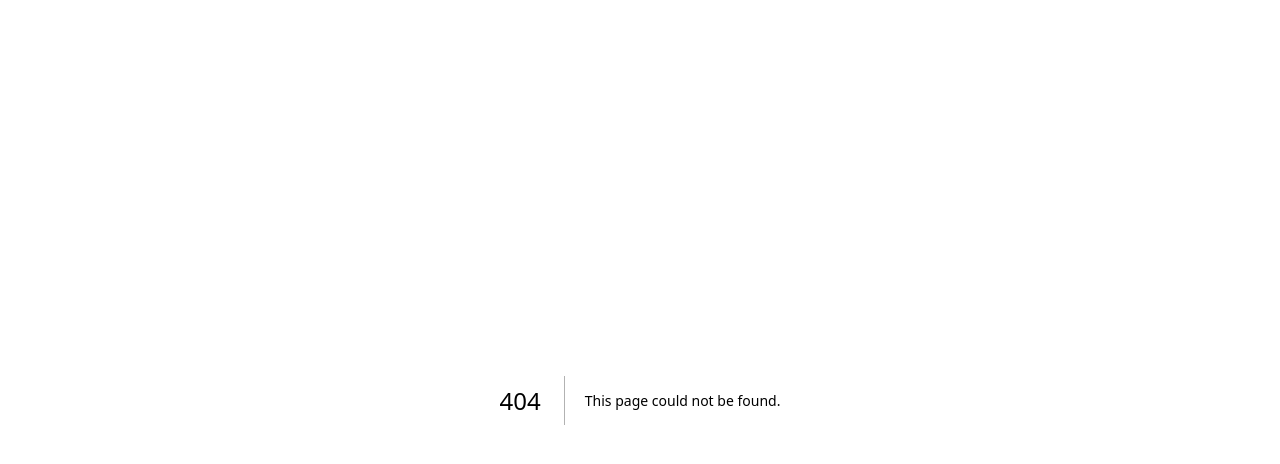
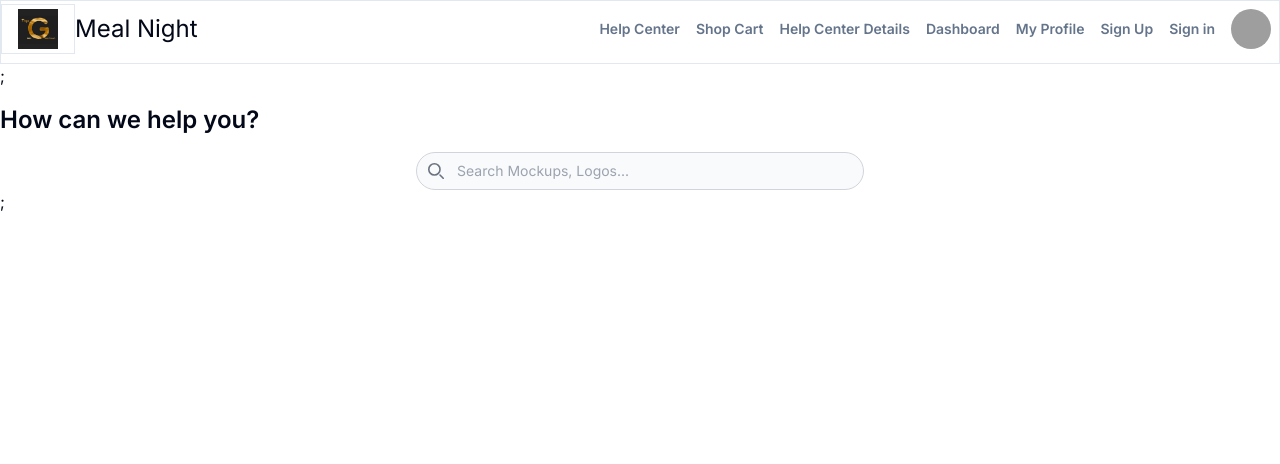
Before and after one commit to Toufiquer/manager-webApp, a Next.js app: page /help-center-details in a window 1280 px wide. Before the commit this address had no page. Shown: the top 464 px of the page. Built offline with nearby package versions, Linux system fonts and the light colour scheme; grey boxes are pictures that could not be loaded.

Commit message:
done @ create all page

```diff
--- /dev/null
+++ b/src/app/help-center-details/help-center-details-header.tsx
@@ -0,0 +1,52 @@
+/*
+|-----------------------------------------
+| setting up HelpCenterDetailsHeader for the App
+| @author: Toufiquer Rahman<toufiquer.0@gmail.com>
+| @copyright: Toufiquer, May, 2024
+|-----------------------------------------
+*/
+const SearchBar = () => {
+  return (
+    <div className="max-w-md mx-auto">
+      <p className="mb-2 text-sm font-medium text-gray-900 sr-only ">Search</p>
+      <div className="relative">
+        <div className="absolute inset-y-0 start-0 flex items-center ps-3 pointer-events-none">
+          <svg
+            className="w-4 h-4 text-gray-500 "
+            aria-hidden="true"
+            xmlns="http://www.w3.org/2000/svg"
+            fill="none"
+            viewBox="0 0 20 20"
+          >
+            <path
+              stroke="currentColor"
+              strokeLinecap="round"
+              strokeLinejoin="round"
+              strokeWidth="2"
+              d="m19 19-4-4m0-7A7 7 0 1 1 1 8a7 7 0 0 1 14 0Z"
+            />
+          </svg>
+        </div>
+        <input
+          type="search"
+          id="default-search"
+          className="block  w-full px-4  focus:outline-none py-2 ps-10 text-sm text-gray-900 border border-gray-300 rounded-full bg-gray-50 focus:ring-slate-400 focus:border-slate-400 "
+          placeholder="Search Mockups, Logos..."
+          required
+        />
+      </div>
+    </div>
+  );
+};
+
+const HelpCenterDetailsHeader = () => {
+  return (
+    <main>
+      <div>
+        <h2 className="py-4 font-semibold text-2xl">How can we help you?</h2>
+        <SearchBar />
+      </div>
+    </main>
+  );
+};
+export default HelpCenterDetailsHeader;
--- /dev/null
+++ b/src/app/help-center-details/page.tsx
@@ -0,0 +1,20 @@
+/*
+|-----------------------------------------
+| setting up Page for the App
+| @author: Toufiquer Rahman<toufiquer.0@gmail.com>
+| @copyright: Toufiquer, May, 2024
+|-----------------------------------------
+*/
+
+import Header from "@/components/common/header";
+import HelpCenterDetailsHeader from "./help-center-details-header";
+
+const Page = () => {
+  return (
+    <main>
+      <Header />;
+      <HelpCenterDetailsHeader />;
+    </main>
+  );
+};
+export default Page;
--- /dev/null
+++ b/src/app/help-center/help-center-header.tsx
@@ -0,0 +1,53 @@
+/*
+|-----------------------------------------
+| setting up HelpCenterHeader for the App
+| @author: Toufiquer Rahman<toufiquer.0@gmail.com>
+| @copyright: Toufiquer, May, 2024
+|-----------------------------------------
+*/
+
+const SearchBar = () => {
+  return (
+    <div className="max-w-md mx-auto">
+      <p className="mb-2 text-sm font-medium text-gray-900 sr-only ">Search</p>
+      <div className="relative">
+        <div className="absolute inset-y-0 start-0 flex items-center ps-3 pointer-events-none">
+          <svg
+            className="w-4 h-4 text-gray-500 "
+            aria-hidden="true"
+            xmlns="http://www.w3.org/2000/svg"
+            fill="none"
+            viewBox="0 0 20 20"
+          >
+            <path
+              stroke="currentColor"
+              strokeLinecap="round"
+              strokeLinejoin="round"
+              strokeWidth="2"
+              d="m19 19-4-4m0-7A7 7 0 1 1 1 8a7 7 0 0 1 14 0Z"
+            />
+          </svg>
+        </div>
+        <input
+          type="search"
+          id="default-search"
+          className="block  w-full px-4  focus:outline-none py-2 ps-10 text-sm text-gray-900 border border-gray-300 rounded-full bg-gray-50 focus:ring-slate-400 focus:border-slate-400 "
+          placeholder="Search Mockups, Logos..."
+          required
+        />
+      </div>
+    </div>
+  );
+};
+
+const HelpCenterHeader = () => {
+  return (
+    <main>
+      <div>
+        <h2 className="py-4 font-semibold text-2xl">How can we help you?</h2>
+        <SearchBar />
+      </div>
+    </main>
+  );
+};
+export default HelpCenterHeader;
--- /dev/null
+++ b/src/app/help-center/page.tsx
@@ -0,0 +1,19 @@
+/*
+|-----------------------------------------
+| setting up Page for the App
+| @author: Toufiquer Rahman<toufiquer.0@gmail.com>
+| @copyright: Toufiquer, May, 2024
+|-----------------------------------------
+*/
+import Header from "@/components/common/header";
+import HelpCenterHeader from "./help-center-header";
+
+const Page = () => {
+  return (
+    <main>
+      <Header />
+      <HelpCenterHeader />
+    </main>
+  );
+};
+export default Page;
--- /dev/null
+++ b/src/app/shop-cart/page.tsx
@@ -0,0 +1,20 @@
+/*
+|-----------------------------------------
+| setting up Page for the App
+| @author: Toufiquer Rahman<toufiquer.0@gmail.com>
+| @copyright: Toufiquer, May, 2024
+|-----------------------------------------
+*/
+import Header from "@/components/common/header";
+import ShopCartHeader from "./shop-cart-header";
+
+const Page = () => {
+  return (
+    <main>
+      <Header />
+
+      <ShopCartHeader />
+    </main>
+  );
+};
+export default Page;
--- /dev/null
+++ b/src/app/shop-cart/shop-cart-header.tsx
@@ -0,0 +1,53 @@
+/*
+|-----------------------------------------
+| setting up ShopCartHeader for the App
+| @author: Toufiquer Rahman<toufiquer.0@gmail.com>
+| @copyright: Toufiquer, May, 2024
+|-----------------------------------------
+*/
+
+const SearchBar = () => {
+  return (
+    <div className="max-w-md mx-auto">
+      <p className="mb-2 text-sm font-medium text-gray-900 sr-only ">Search</p>
+      <div className="relative">
+        <div className="absolute inset-y-0 start-0 flex items-center ps-3 pointer-events-none">
+          <svg
+            className="w-4 h-4 text-gray-500 "
+            aria-hidden="true"
+            xmlns="http://www.w3.org/2000/svg"
+            fill="none"
+            viewBox="0 0 20 20"
+          >
+            <path
+              stroke="currentColor"
+              strokeLinecap="round"
+              strokeLinejoin="round"
+              strokeWidth="2"
+              d="m19 19-4-4m0-7A7 7 0 1 1 1 8a7 7 0 0 1 14 0Z"
+            />
+          </svg>
+        </div>
+        <input
+          type="search"
+          id="default-search"
+          className="block  w-full px-4  focus:outline-none py-2 ps-10 text-sm text-gray-900 border border-gray-300 rounded-full bg-gray-50 focus:ring-slate-400 focus:border-slate-400 "
+          placeholder="Search Mockups, Logos..."
+          required
+        />
+      </div>
+    </div>
+  );
+};
+
+const ShopCartHeader = () => {
+  return (
+    <main>
+      <div>
+        <h2 className="py-4 font-semibold text-2xl">How can we help you?</h2>
+        <SearchBar />
+      </div>
+    </main>
+  );
+};
+export default ShopCartHeader;
--- a/src/components/common/header.tsx
+++ b/src/components/common/header.tsx
@@ -16,7 +16,7 @@ const Header = () => {
   return (
     <div className="border w-full h-[8vh]">
       <div className="flex items-center justify-between">
-        <div className="flex items-center justify-start w-[70vw]">
+        <div className="flex items-center justify-between">
           <div className="border px-4 py-1">
             <Image
               width={40}
@@ -27,7 +27,16 @@ const Header = () => {
           </div>
           <p className="text-bold text-2xl text-start">Meal Night</p>
         </div>
-        <div className="flex items-center justify-end w-[30vw]">
+        <div className="flex items-center justify-end ">
+          <Link className={linkButton} href="/help-center">
+            Help Center
+          </Link>
+          <Link className={linkButton} href="/shop-cart">
+            Shop Cart
+          </Link>
+          <Link className={linkButton} href="/help-center-details">
+            Help Center Details
+          </Link>
           <Link className={linkButton} href="/dashboard">
             Dashboard
           </Link>
```
